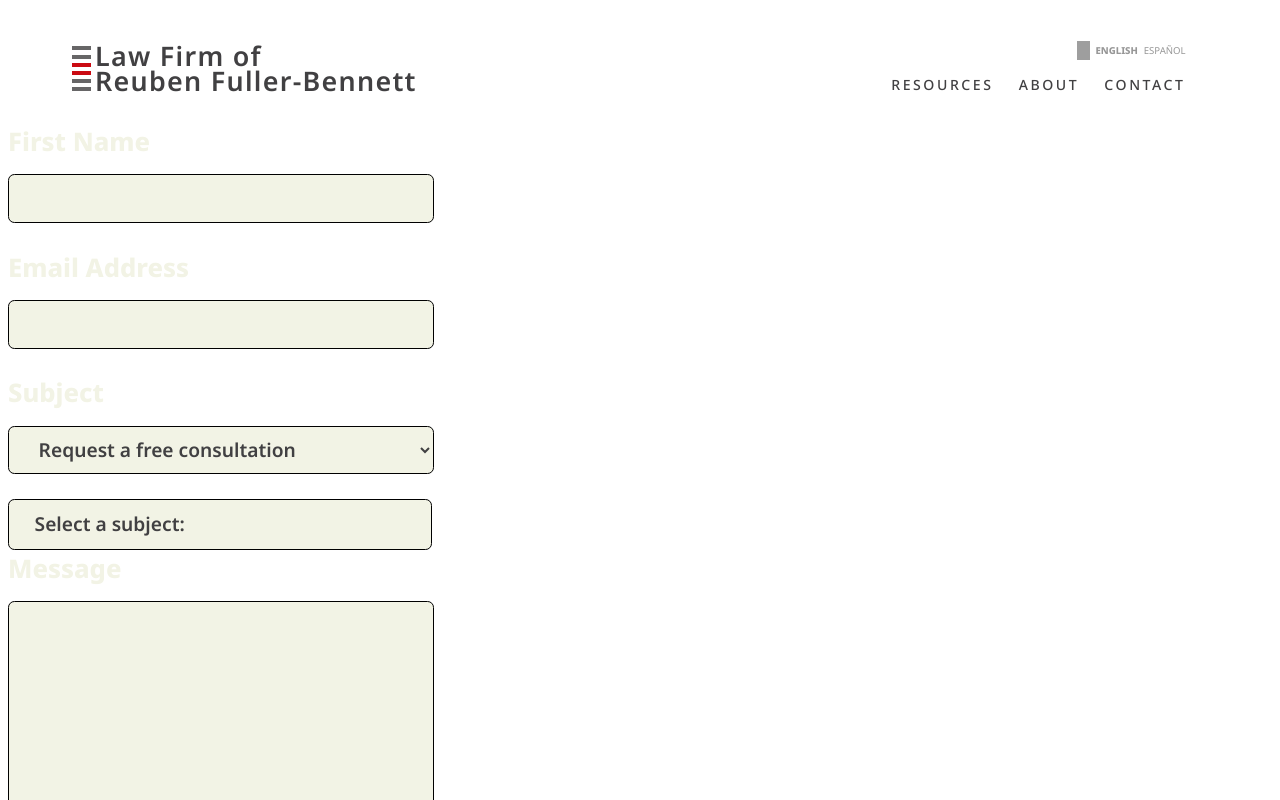
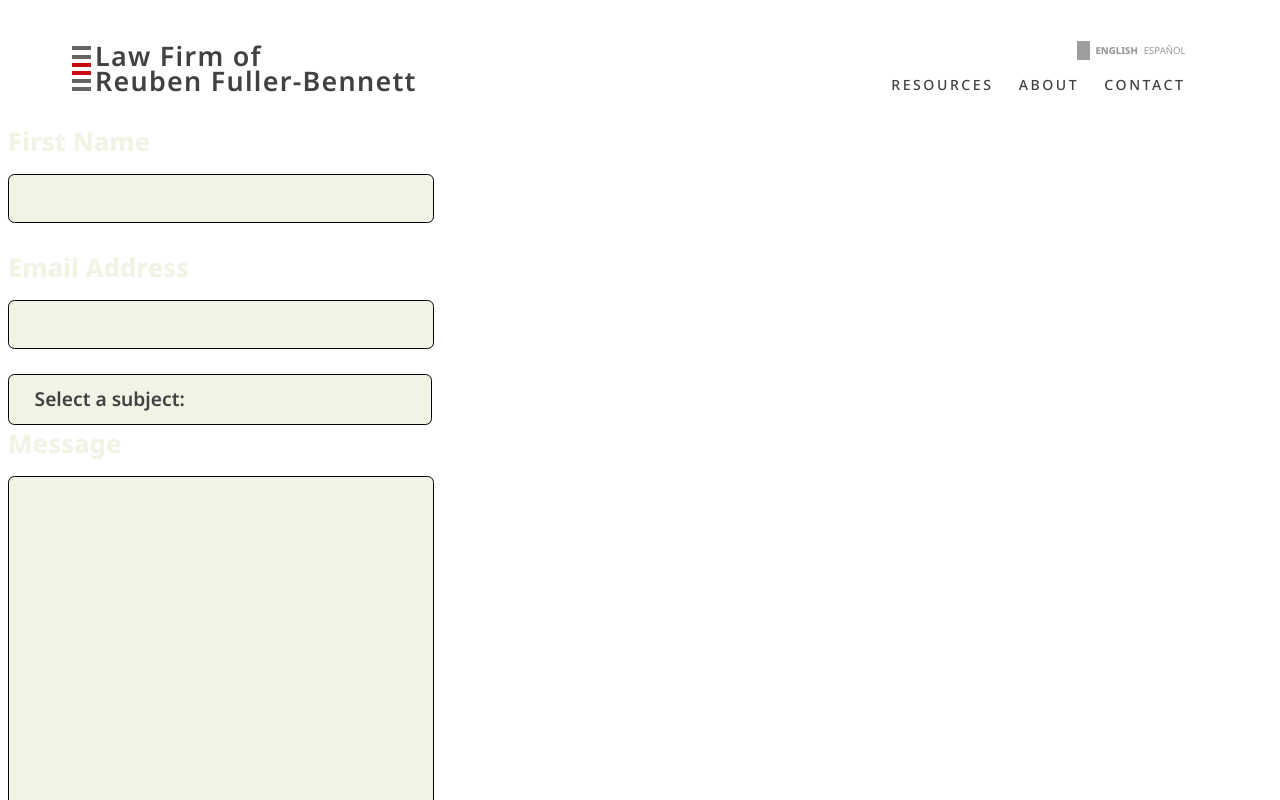
Before and after one commit to maemay85/projectRFB, a React (Vite) app: page /email in a window 1280 px wide. Shown: the top 800 px of the page. Built offline with nearby package versions, Linux system fonts and the light colour scheme; grey boxes are pictures that could not be loaded.

Commit message:
got EmailContactDropdown to send subject to EmailContactForm, now just need to finish styling

```diff
--- a/src/components/Contact/EmailContactDropdown.jsx
+++ b/src/components/Contact/EmailContactDropdown.jsx
@@ -4,19 +4,19 @@ import { useEffect, useState } from "react";
 const EmailContactDropdown = (props) => {
 
   const language = props.language;
-  const initialSubject = () => language === 'english' ? 'Select a subject:' : 'Seleccione un tema:'
-  const [subject, setSubject] = useState(initialSubject);
+  const subject = props.subject;
+  const changeSubject = props.changeSubject;
   const [open, setOpen] = useState(false);
   const handleOpen = () => {
     setOpen(!open);
   }
   const handleSubject = (e) => {
-    setSubject(e.target.innerText);
+    changeSubject(e.target.innerText)
     setOpen(false)
   }
 
   useEffect(()=>{
-    setSubject(subject)
+
   },[subject, open, language])
 
 
@@ -61,7 +61,9 @@ const EmailContactDropdown = (props) => {
   )
 }
 EmailContactDropdown.propTypes = {
-  language: PropTypes.string
+  language: PropTypes.string,
+  changeSubject: PropTypes.function,
+  subject: PropTypes.string
 }
 
 export default EmailContactDropdown
--- a/src/components/Contact/EmailContactForm.jsx
+++ b/src/components/Contact/EmailContactForm.jsx
@@ -7,7 +7,9 @@ import EmailContactDropdown from "./EmailContactDropdown";
 const EmailContactForm = (props) => {
   const form = useRef();
   const language = props.language;
+  const initialSubject = language === 'english' ? 'Select a subject:' : 'Seleccione un tema:';
   const [checked, setChecked] = useState(false);
+  const [subject, setSubject] = useState(initialSubject);
 
   const sendEmail = (e) => {
     e.preventDefault();
@@ -35,14 +37,14 @@ const EmailContactForm = (props) => {
             <label>Email Address</label>
             <input type="email"  name="email" />
             </div>
-            <div className="email-form-field">
-              <label>Subject</label>
-              <select id="subject" name="subject">
-                <option value="consultation">Request a free consultation</option>
-                <option value="info">General Information</option>
-              </select>
-            </div>
-            <EmailContactDropdown language={language}/>
+
+            <EmailContactDropdown
+              subject={subject}
+              changeSubject={subject => setSubject(subject)}
+              language={language}
+            />
+            <input type='hidden' name='subject' value={subject} />
+
             <div className="email-form-field">
               <label>Message</label>
               <textarea name="message" />
```
